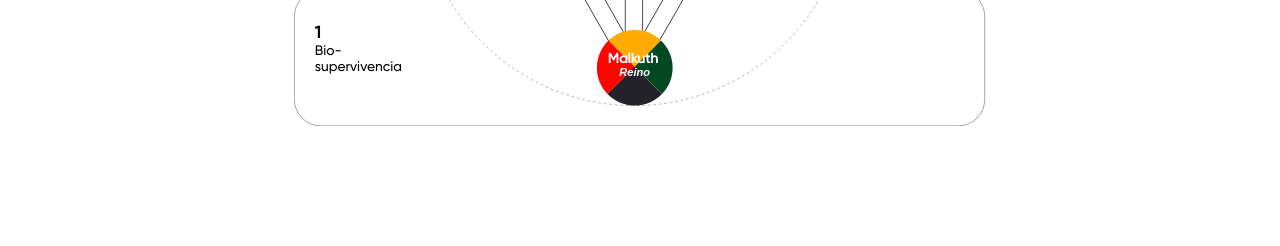
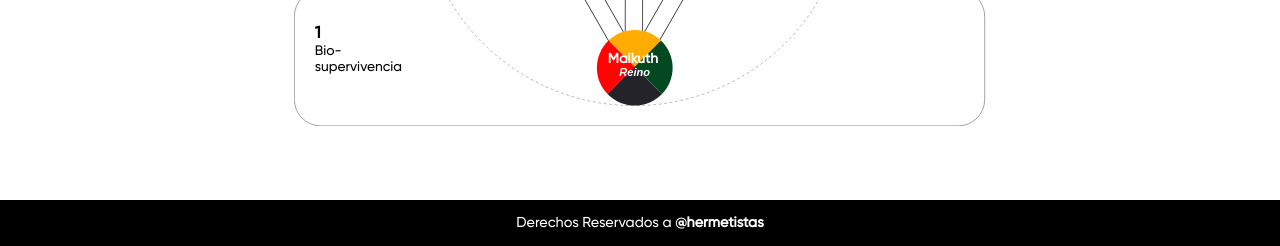
Before and after one commit to juliotoribio/cabalaexplainer, a Flask app: page / in a window 1280 px wide. Shown: the part 1054-1300 px from the top of the page. Before the commit the page ends 1180 px from the top, so only its background shows below. Run offline with Flask 3, Linux system fonts and the light colour scheme; some web fonts are replaced.

Commit message:
actuliza footer

```diff
--- a/static/styles.css
+++ b/static/styles.css
@@ -29,9 +29,6 @@ body {
   text-align: center;
   margin-top: 40px;
   padding-top: 50px;
-
-  margin-bottom: 60px;
-
 }
 
 .hero {
@@ -334,3 +331,14 @@ svg {
     font-size: 12px;
     font-weight: bold;
   }
+
+
+  .footer {
+    font-family: 'Gilroy';
+    text-align: center;
+    margin-top: 70px;
+    padding: 1em 0;
+    background: #000000;
+    font-size: 0.9rem;
+    color: #fff;
+  }
--- a/templates/index.html
+++ b/templates/index.html
@@ -54,5 +54,11 @@
     <!-- Modal parcial de información -->
     {% include 'partials/modal.html' %}
   </section>
+
+  <footer class="footer">
+    Derechos Reservados a <strong>@hermetistas</strong>
+  </footer>
+
+
 </body>
 </html>
```
